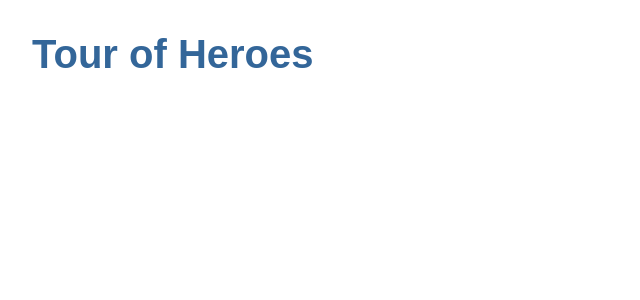
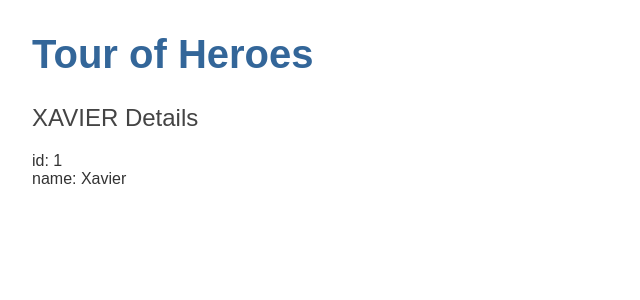
Before and after one commit to jawadzd/A-Tour-of-Heroes, an Angular app in the folder angular-tour-of-heroes/: page / in a window 1280 px wide. Shown: the top 300 px of the page, without its empty margins (0-640 px from the left). Built offline with nearby package versions, Linux system fonts and the light colour scheme.

Commit message:
created a hero interface and added the common modules for piping uppercase

```diff
--- a/angular-tour-of-heroes/src/app/app.component.html
+++ b/angular-tour-of-heroes/src/app/app.component.html
@@ -1 +1,2 @@
 <h1>{{title}}</h1>
+<app-heroes></app-heroes>
--- /dev/null
+++ b/angular-tour-of-heroes/src/app/heroes/hero.ts
@@ -0,0 +1,5 @@
+export interface Hero {
+id: number;
+name: string;
+
+}
--- a/angular-tour-of-heroes/src/app/heroes/heroes.component.html
+++ b/angular-tour-of-heroes/src/app/heroes/heroes.component.html
@@ -1 +1,3 @@
-<p>heroes works!</p>
+<h2>{{hero.name | uppercase}} Details</h2>
+<div><span>id: </span>{{hero.id}}</div>
+<div><span>name: </span>{{hero.name}}</div>
--- a/angular-tour-of-heroes/src/app/heroes/heroes.component.ts
+++ b/angular-tour-of-heroes/src/app/heroes/heroes.component.ts
@@ -1,12 +1,27 @@
-import { Component } from '@angular/core';
+import { Component, OnInit } from '@angular/core';
+import { Hero } from './hero';
+import { CommonModule } from '@angular/common';
+
+
 
 @Component({
   selector: 'app-heroes',
   standalone: true,
-  imports: [],
+  imports: [CommonModule],
   templateUrl: './heroes.component.html',
   styleUrl: './heroes.component.css'
 })
-export class HeroesComponent {
+export class HeroesComponent implements OnInit{
+
+  hero: Hero = {
+    id: 1,
+    name: 'Xavier'
+  }
+
+  constructor() { }
+
+  ngOnInit() {
+
+  }
 
 }
```
Also changed, not shown: angular-tour-of-heroes/src/app/app.component.ts (+6 -5 lines).
